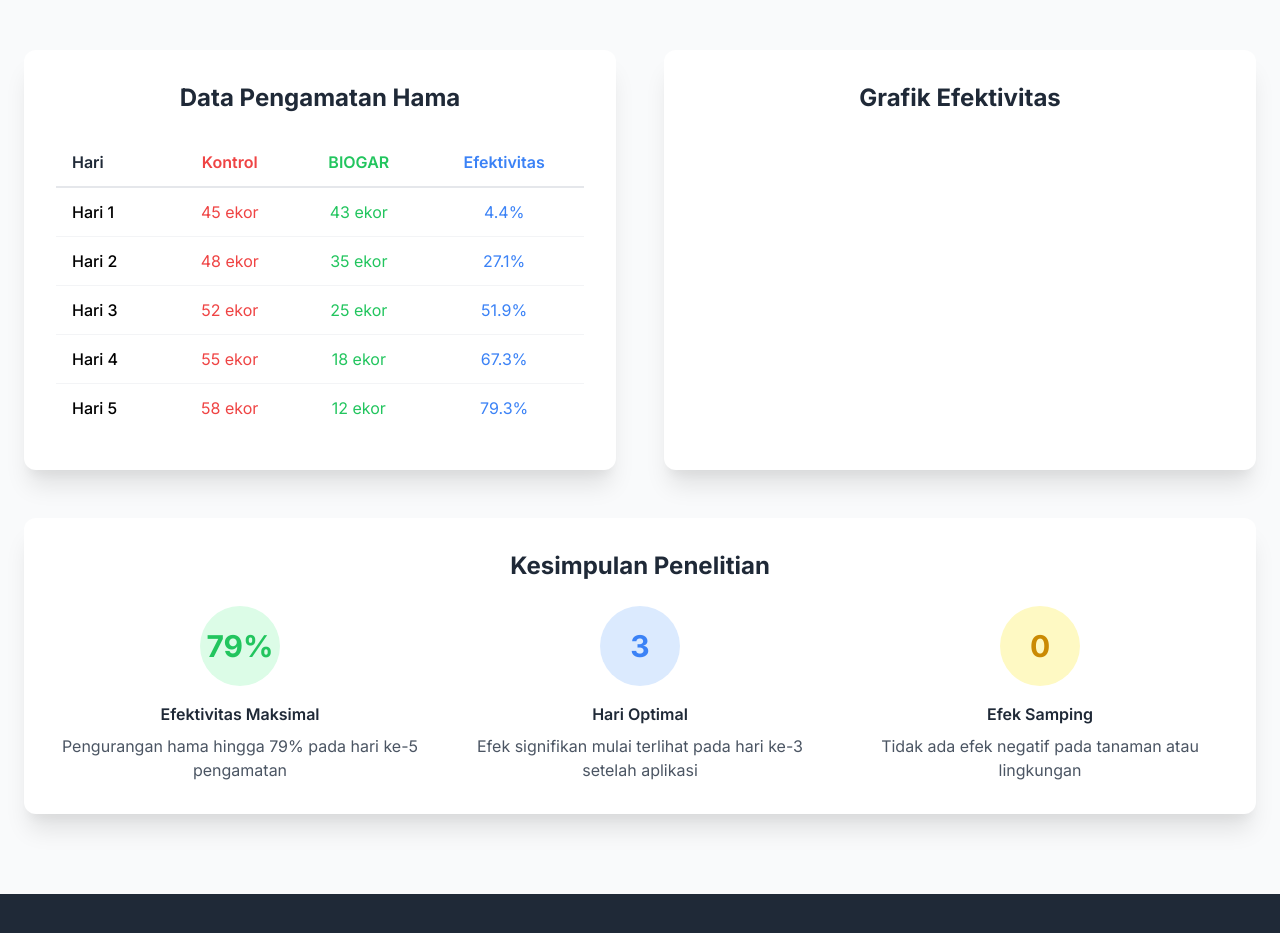
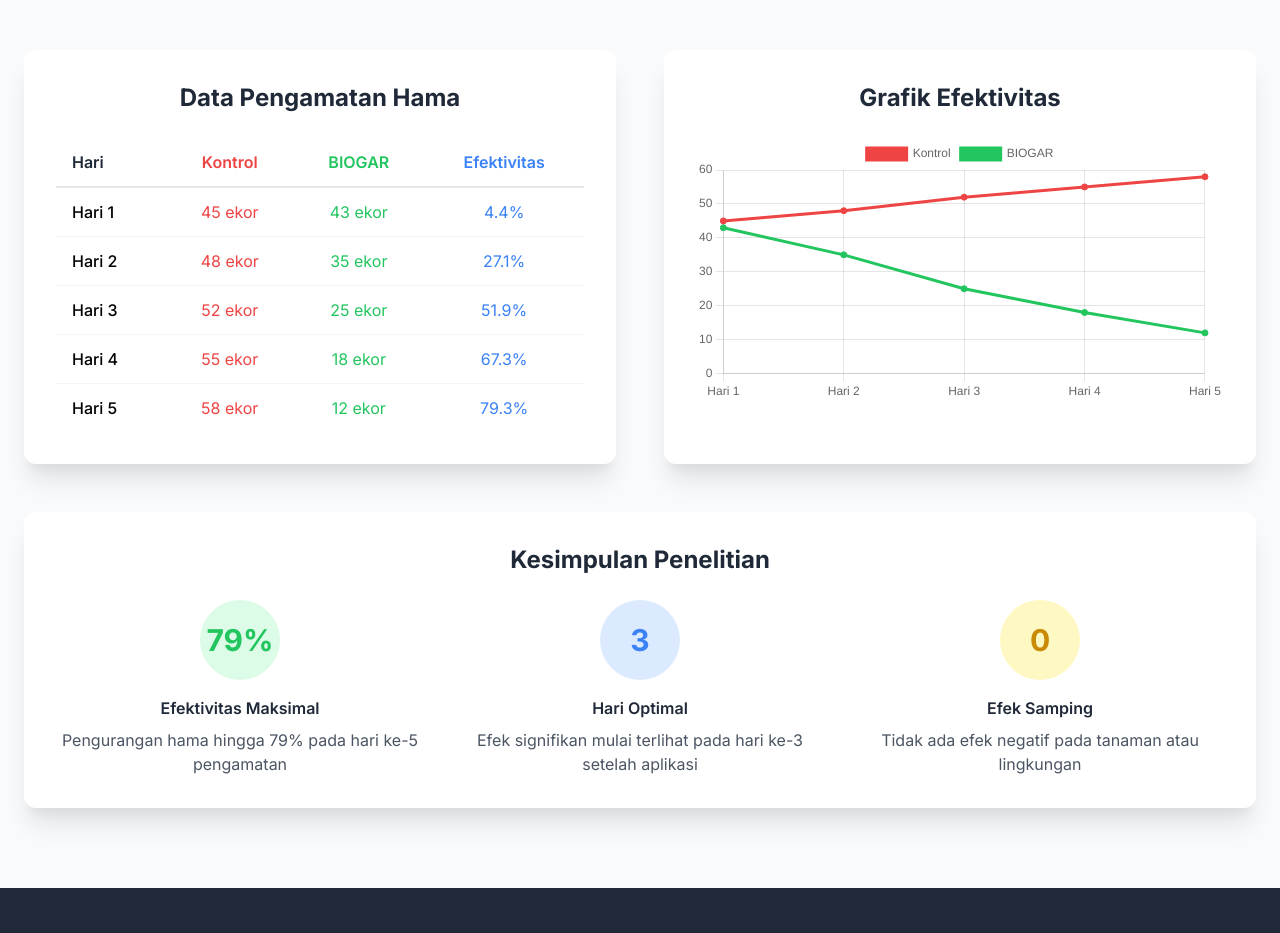
Before and after one commit to Vkzapple/biogar, a plain HTML site: page index.html in a window 1280 px wide. Shown: the part 3120-4053 px from the top of the page. Drawn offline with nearby package versions, Linux system fonts and the light colour scheme.

Commit message:
modular & script

```diff
--- a/index.html
+++ b/index.html
@@ -1289,6 +1289,6 @@
       </div>
     </footer>
 
-    <script></script>
+    <script src="script.js"></script>
   </body>
 </html>
```
